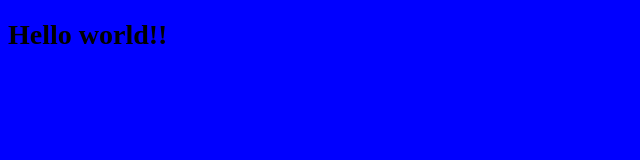
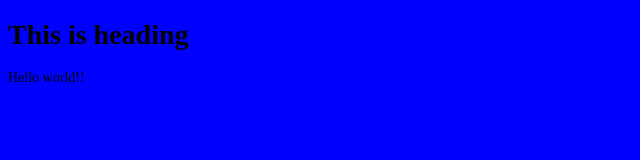
Before and after one commit to khaing17/git-lessons-1, a plain HTML site: page index.html in a window 1280 px wide. Shown: the whole page, without its empty margins (0-640 px from the left). Drawn offline with Linux system fonts and the light colour scheme.

Commit message:
Add Header

```diff
--- a/index.html
+++ b/index.html
@@ -7,6 +7,7 @@
     <link rel="stylesheet" href="style.css" />
   </head>
   <body>
-    <h1>Hello world!!</h1>
+    <h1>This is heading</h1>
+    <div>Hello world!!</div>
   </body>
 </html>
```
